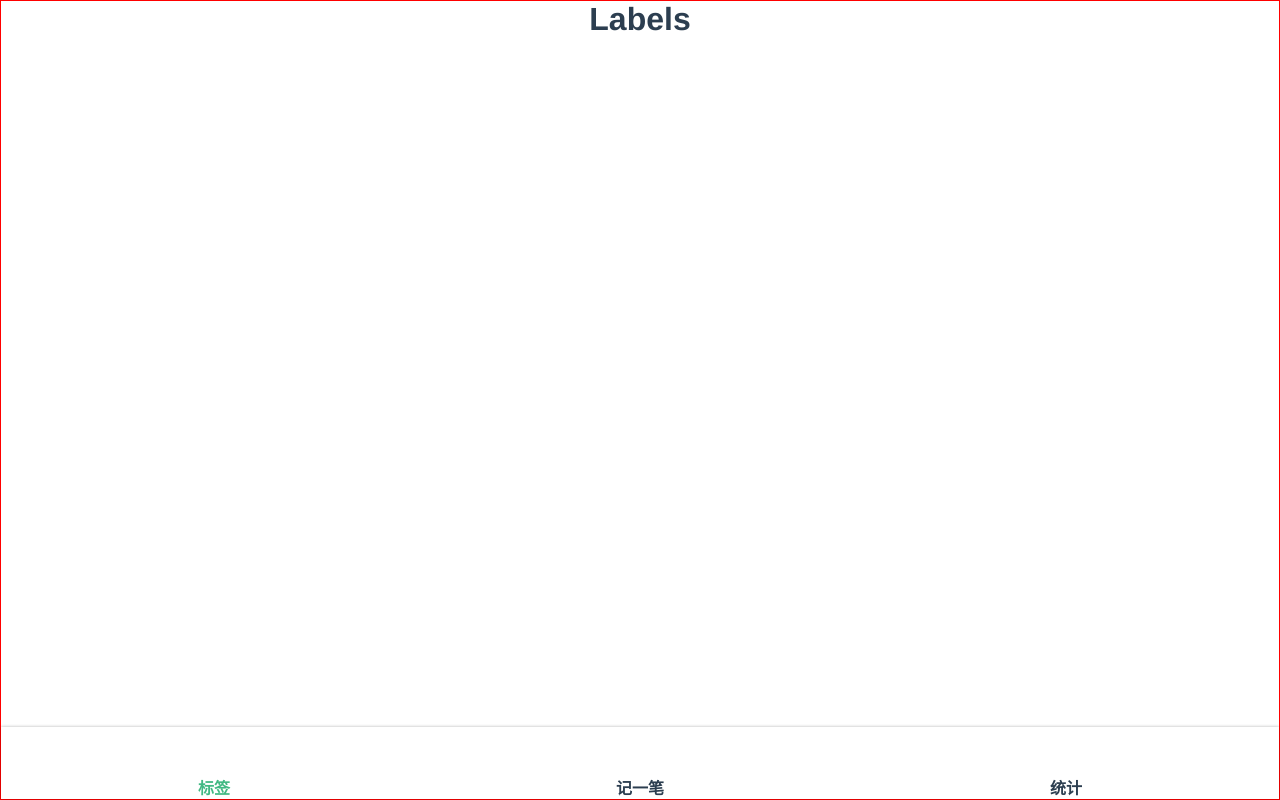
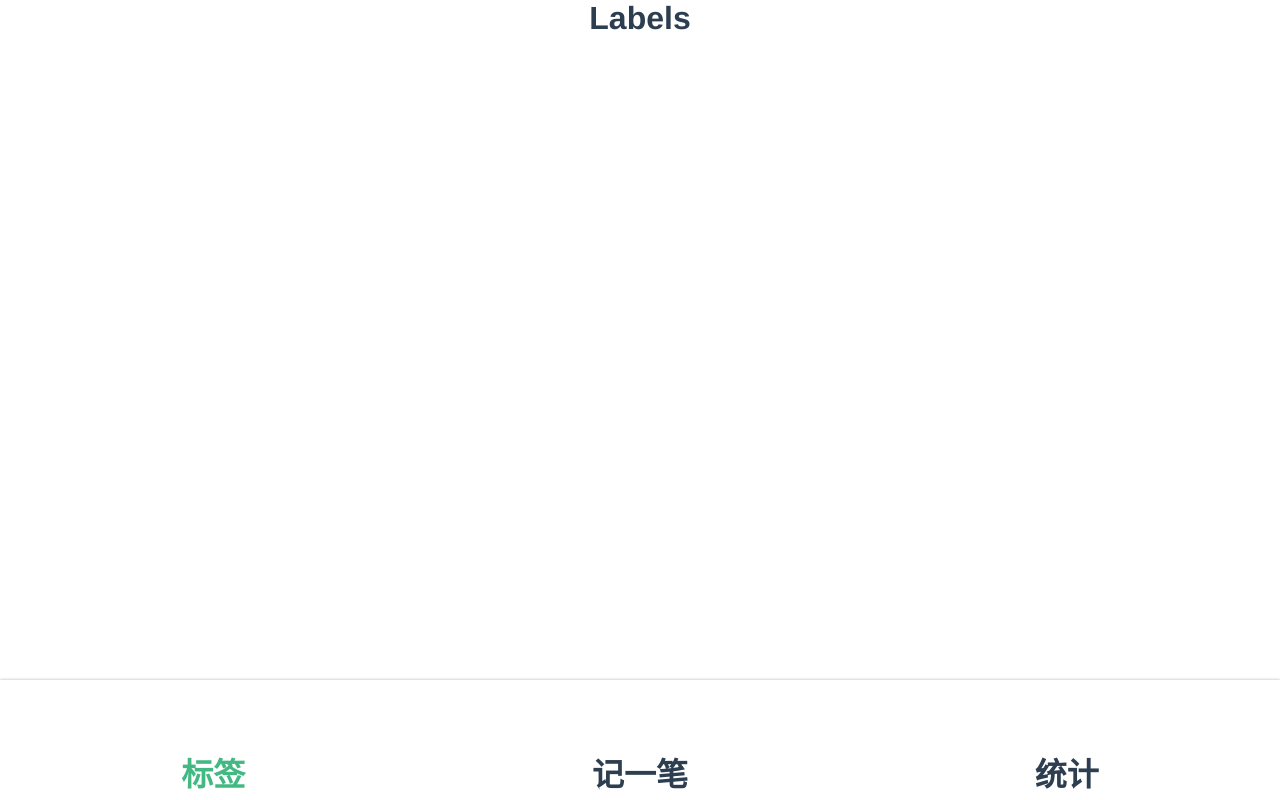
Before and after one commit to UntilTheCore/fingertips-books, a Vue app: page /#/labels in a window 1280 px wide. Built offline with nearby package versions, Linux system fonts and the light colour scheme.

Commit message:
添加<Nav /> 组件样式

```diff
--- a/src/components/Icon.vue
+++ b/src/components/Icon.vue
@@ -1,9 +1,7 @@
 <template>
-    <div class="icon">
-        <svg class="icon" >
+    <svg class="icon">
         <use :xlink:href="'#'+name"></use>
     </svg>
-    </div>
 </template>
 
 <script lang='ts'>
@@ -21,13 +19,12 @@
 </script>
 
 <style lang='scss' scoped>
-    div {
     .icon {
-            width: 3em;
-            height: 3em;
+        width: 1em;
+        height: 1em;
         vertical-align: -0.15em;
         fill: currentColor;
         overflow: hidden;
-        }
+        font-size: inherit;
     }
 </style>
--- a/src/components/Layout.vue
+++ b/src/components/Layout.vue
@@ -17,7 +17,6 @@
     .layout {
         display: flex;
         flex-direction: column;
-        border: 1px solid red;
         height: 100vh;
 
         .content {
--- a/src/components/Navigation.vue
+++ b/src/components/Navigation.vue
@@ -1,20 +1,18 @@
 <template>
-    <div class="navigation">
-        <div id="nav">
-            <router-link to="/labels">
-                <Icon name="icon_label"/>
+    <nav class="navigation">
+        <router-link to="/labels" class="item">
+            <Icon name="icon_label" class="ico"/>
             标签
         </router-link>
-            <router-link to="/money">
-                <Icon name="icon_money"/>
+        <router-link to="/money" class="item">
+            <Icon name="icon_money" class="ico"/>
             记一笔
         </router-link>
-            <router-link to="/statistics">
-                <Icon name="icon_statistics" />
+        <router-link to="/statistics" class="item">
+            <Icon name="icon_statistics" class="ico"/>
             统计
         </router-link>
-        </div>
-    </div>
+    </nav>
 </template>
 
 <script lang='ts'>
@@ -26,20 +24,29 @@
 
 <style lang='scss' scoped>
 
-    #nav {
+    nav {
         display: flex;
         text-align: center;
         box-shadow: 0 0 3px rgba(0, 0, 0, .3);
+        padding: 5px 0;
 
-
-        a {
+        .item {
             flex: 1;
+            display: flex;
+            flex-direction: column;
+            align-items: center;
             font-weight: bold;
             color: #2c3e50;
+            font-size: 32px;
 
             &.router-link-exact-active {
                 color: #42b983;
             }
+
+            > .ico {
+                width: 2em;
+                height: 2em;
+            }
         }
     }
 </style>
```
Lines whose indentation alone changed are shown as unchanged.
